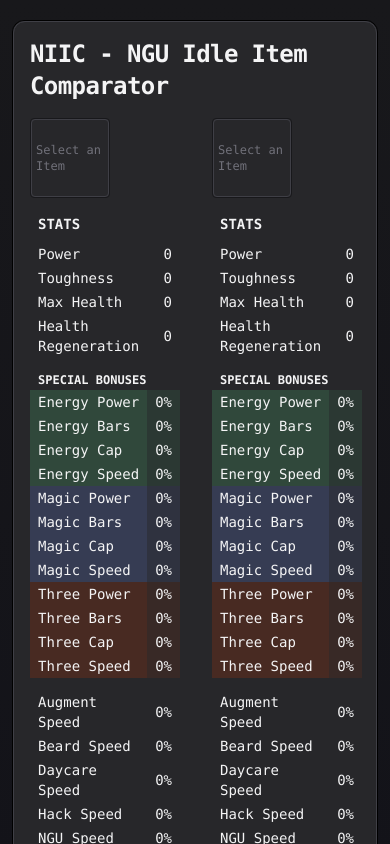
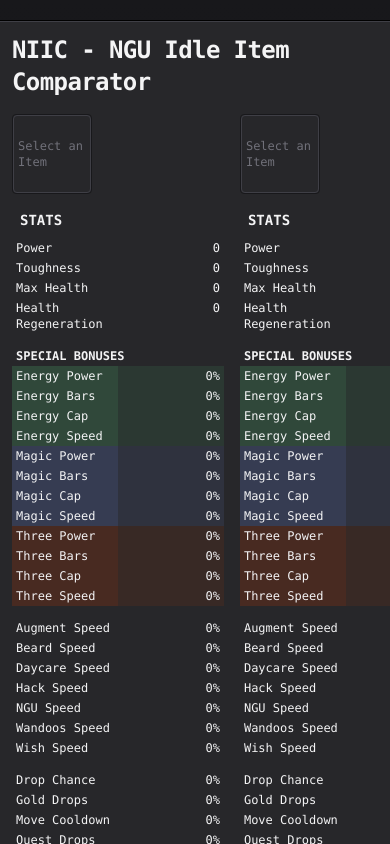
Before and after one commit to Kovah/niic, a Vue app: page / in a window 390 px wide. Shown: the top 844 px of the page. Built offline with nearby package versions, Linux system fonts and the light colour scheme.

Commit message:
Optimize responsive layout and design

```diff
--- a/src/components/Comparator.vue
+++ b/src/components/Comparator.vue
@@ -7,7 +7,7 @@
     <main class="app">
         <div class="app-inner">
             <h1 class="text-2xl font-bold tracking-tight">NIIC - NGU Idle Item Comparator</h1>
-            <div class="mt-4 flex gap-8">
+            <div class="w-auto mt-4 flex gap-4 md:gap-8 ">
                 <Item :item="item" :id="index" v-for="(item, index) in store.items"/>
             </div>
         </div>
--- a/src/components/Footer.vue
+++ b/src/components/Footer.vue
@@ -1,5 +1,5 @@
 <template>
-    <footer class="my-5  text-gray-500 text-xs">
+    <footer class="my-5 px-3 text-gray-500 text-xs">
         <p>
             The NIIC (NGU Idle Item Comparator) lets you compare two items from the game <a href="https://store.steampowered.com/app/1147690/NGU_IDLE/" rel="noreferrer nofollow" class="underline hover:text-gray-300">NGU Idle</a>.<br>
             The item stats are calculated based on their maximum bonus when upgraded to level 100.
--- a/src/components/Item.vue
+++ b/src/components/Item.vue
@@ -2,7 +2,7 @@
 import Stats from './Stats.vue';</script>
 
 <template>
-    <div>
+    <div class="min-w-[22ch]">
         <div class="mb-4 border border-gray-900 w-20 h-20 cursor-pointer rounded"
             v-on:click="openItemSelector">
             <div class="border border-gray-700 w-full h-full rounded flex items-center justify-center">
--- a/src/components/ItemSelector.vue
+++ b/src/components/ItemSelector.vue
@@ -9,9 +9,9 @@
                         <button class="btn" v-on:click="closeSelector">Close</button>
                     </div>
 
-                    <div class="flex items-end mb-4">
+                    <div class="sm:flex items-end mb-4">
                         <div>
-                            <div class="text-xs ml-1 mb-1 text-gray-400">Filter Items</div>
+                            <div class="text-xxs sm:text-xs ml-1 mb-1 text-gray-400">Filter Items</div>
                             <button class="btn" v-on:click="toggleFilter('head', $event)">Head</button>
                             <button class="btn" v-on:click="toggleFilter('chest', $event)">Chest</button>
                             <button class="btn" v-on:click="toggleFilter('legs', $event)">Legs</button>
@@ -19,7 +19,7 @@
                             <button class="btn" v-on:click="toggleFilter('weapon', $event)">Weapon</button>
                             <button class="btn" v-on:click="toggleFilter('accessory', $event)">Accessory</button>
                         </div>
-                        <div class="ml-auto text-right">
+                        <div class="mt-2 sm:mt-0 sm:ml-auto sm:text-right">
                             <input type="text" name="search" class="input mb-1" placeholder="Search items..."
                                 v-on:input="filterByName">
                             <select class="select" name="set" id="set" v-on:change="filterBySet">
--- a/src/style.css
+++ b/src/style.css
@@ -18,7 +18,7 @@
     }
 
     .container {
-        @apply px-3;
+        @apply sm:px-3;
     }
 
     .icon {
@@ -49,11 +49,11 @@
     }
 
     .app {
-        @apply bg-gray-800 rounded-xl border border-black;
+        @apply max-w-full bg-gray-800 border-y sm:border border-black sm:rounded-xl ;
     }
 
     .app-inner {
-        @apply border border-gray-700 rounded-xl p-4;
+        @apply max-w-full border-y sm:border border-gray-700 sm:rounded-xl p-3 sm:p-4 overflow-x-auto;
     }
 
     .btn {
@@ -87,12 +87,16 @@
         @apply text-gray-500;
     }
 
+    .stats-table {
+        @apply w-full table-fixed text-xs sm:text-sm;
+    }
+
     .stats-table td {
-        @apply py-0.5 px-2 text-sm;
+        @apply py-0.5 px-1 sm:px-2 align-top;
     }
 
     .stats-table th {
-        @apply py-0.5 px-2 text-left text-xs font-bold uppercase;
+        @apply py-0.5 px-1 sm:px-2 text-left text-xs font-bold uppercase;
     }
 
     .stats-table .bonus {
@@ -109,7 +113,7 @@
     }
 
     .single-item {
-        @apply h-[50px] w-[50px] text-xs break-words overflow-hidden cursor-pointer;
+        @apply h-[40px] w-[40px] sm:h-[50px] sm:w-[50px] text-xxs break-words overflow-hidden cursor-pointer;
     }
 
     .modal-wrapper {
@@ -117,7 +121,7 @@
     }
 
     .modal-container {
-        @apply max-h-full mx-auto py-8 overflow-y-auto overscroll-y-contain;
+        @apply max-h-full mx-auto px-3 sm:px-0 py-8 overflow-y-auto overscroll-y-contain;
     }
 
     .modal {
--- a/tailwind.config.cjs
+++ b/tailwind.config.cjs
@@ -4,8 +4,8 @@
 /** @type {import('tailwindcss').Config} */
 module.exports = {
     content: [
-        "./index.html",
-        "./src/**/*.{vue,js,ts,jsx,tsx}",
+        './index.html',
+        './src/**/*.{vue,js,ts,jsx,tsx}'
     ],
     theme: {
         container: {
@@ -19,6 +19,9 @@
             }
         },
         extend: {
+            fontSize: {
+                'xxs': '.65rem'
+            },
             colors: {
                 gray: {
                     ...colors.zinc,
```
